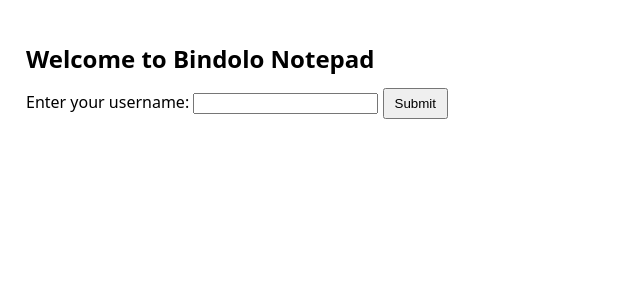
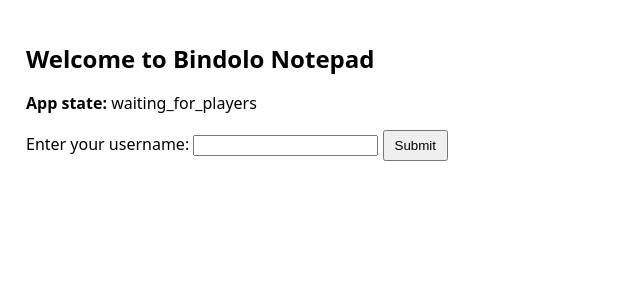
Before and after one commit to Iximiel/bindolo, a Flask app: page / in a window 1280 px wide. Shown: the top 300 px of the page, without its empty margins (0-640 px from the left). Run offline with Flask 2, Linux system fonts and the light colour scheme.

Commit message:
setup the base

```diff
--- a/app.py
+++ b/app.py
@@ -1,5 +1,6 @@
 from dataclasses import dataclass
-from typing import Dict
+from enum import Enum
+from typing import Dict, Any
 
 from flask import Flask, render_template, request, redirect, url_for, jsonify
 from threading import Lock
@@ -7,24 +8,53 @@ from threading import Lock
 app = Flask(__name__)
 
 
+class UserState(Enum):
+  ENTERING = "entering"
+  READY = "ready"
+  PLAYER = "player"
+  READER = "reader"
+
+
+
 @dataclass
 class UserInfo:
   """In-memory info stored per user while the server runs."""
+  state: UserState = UserState.ENTERING
+  text: str = ""
 
-  count: int = 0
+
+
+class GameState(Enum):
+  WAITING_FOR_PLAYERS = "waiting_for_players"
+  GAME_WAITING_FOR_DEFINITIONS = "game_waiting_for_definitions"
+  GAME_WAITING_FOR_DECISION_IRL = "game_waiting_for_decision_irl"
+
+
+@dataclass
+class AppState:
+  """Global application state held in-memory while the process runs."""
+
+  state: GameState = GameState.WAITING_FOR_PLAYERS
+  info: Dict[str, Any] | None = None
 
 
 # In-memory storage for usernames while the server is running
 usersdb: Dict[str, UserInfo] = {}
 USERS_LOCK = Lock()
 
+# Global application state
+app_state = AppState()
+STATE_LOCK = Lock()
+
 
 @app.route("/", methods=["GET"])
 def index():
   # pass the current mapping of stored usernames to the template
   with USERS_LOCK:
-    current = dict(usersdb)
-  return render_template("index.html", usersdb=current)
+    current = {k: {"state": v.state.value, "text": v.text} for k, v in usersdb.items()}
+  with STATE_LOCK:
+    current_state = app_state.state.value
+  return render_template("index.html", usersdb=current, state=current_state)
 
 
 @app.route("/landing", methods=["POST"])
@@ -33,23 +63,36 @@ def landing():
   if not username:
     return redirect(url_for("index"))
 
-  # increment insertion count for this username
+  # Only allow new users while the app is waiting for players
+  with STATE_LOCK:
+    current_state = app_state.state
+
+  if current_state is not GameState.WAITING_FOR_PLAYERS:
+    # registration closed — show informative landing with rejection
+    reason = f"Registration is closed (state={current_state.value})."
+    return render_template("landing.html", username=username, accepted=False, reason=reason)
+
+  # register user in-memory (no counter)
   with USERS_LOCK:
     info = usersdb.get(username)
     if info is None:
-      info = UserInfo(count=1)
+      info = UserInfo()
       usersdb[username] = info
-    else:
-      info.count += 1
 
-  return render_template("landing.html", username=username)
+  return render_template("landing.html", username=username, accepted=True)
 
 
 @app.route("/usersdb", methods=["GET"])
 def get_users():
-  # return JSON mapping of username -> insertion count
+  # return JSON mapping of username -> info
   with USERS_LOCK:
-    return jsonify({k: v.count for k, v in usersdb.items()})
+    return jsonify({k: {"state": v.state.value, "text": v.text} for k, v in usersdb.items()})
+
+
+@app.route("/state", methods=["GET"])
+def get_state():
+  with STATE_LOCK:
+    return jsonify({"state": app_state.state.value, "info": app_state.info or {}})
 
 
 @app.route("/clear", methods=["POST"])
--- a/templates/index.html
+++ b/templates/index.html
@@ -10,6 +10,7 @@
 
 <body>
     <h1>Welcome to Bindolo Notepad</h1>
+    <p><strong>App state:</strong> {{ state }}</p>
     <form action="{{ url_for('landing') }}" method="post">
         <label for="username">Enter your username:</label>
         <input id="username" name="username" type="text" required />
@@ -21,7 +22,7 @@
         <h2>Stored Usernames (in-memory)</h2>
         <ul>
             {% for u, info in users.items() %}
-            <li>{{ u|e }} — inserted {{ info.count }} time{{ 's' if info.count != 1 else '' }}</li>
+            <li>{{ u|e }} — state: {{ info.state }}{% if info.text %}, text: {{ info.text|e }}{% endif %}</li>
             {% endfor %}
         </ul>
         <form action="{{ url_for('clear_users') }}" method="post" style="display:inline">
--- a/templates/landing.html
+++ b/templates/landing.html
@@ -11,6 +11,12 @@
 <body>
     <h1>Hello {{ username|e }}!</h1>
     <p><a href="{{ url_for('index') }}">Back</a></p>
+
+    {% if accepted is defined and not accepted %}
+    <div class="notice" role="alert">
+        {{ reason|e }}
+    </div>
+    {% endif %}
 
     <div id="user-alert" role="status" aria-live="polite"></div>
 
```
